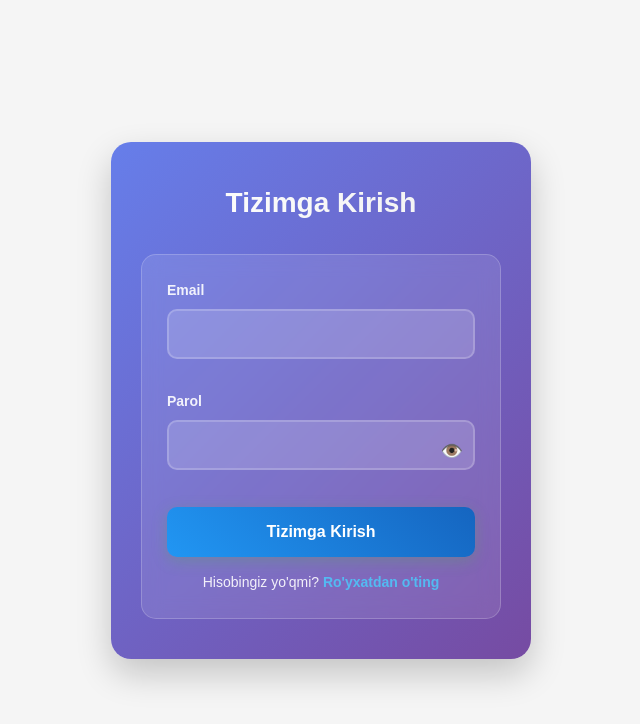
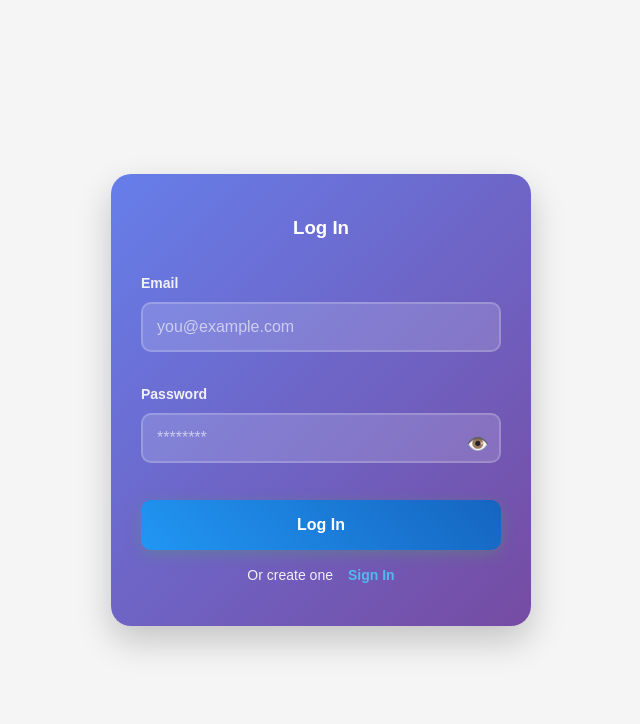
Before and after one commit to samuraix-09/u-commerce, a React (Vite) app: page /login in a window 1280 px wide. Shown: the top 724 px of the page, without its empty margins (319-959 px from the left). Built offline with nearby package versions, Linux system fonts and the light colour scheme.

Commit message:
Finally, sign in and log in is working perfectly!

```diff
--- a/package.json
+++ b/package.json
@@ -10,7 +10,8 @@
     "preview": "vite preview"
   },
   "dependencies": {
-    "json-server": "^1.0.0-beta.3",
+    "json-server": "^0.17.3",
+    "json-server-auth": "^2.1.0",
     "react": "^19.2.0",
     "react-dom": "^19.2.0",
     "react-icons": "^5.5.0",
--- a/src/backend/db.json
+++ b/src/backend/db.json
@@ -4,14 +4,21 @@
       "name": "Gaybullayev",
       "status": "admin",
       "password": "s1r0j1dd1n",
-      "login": "admin in panel"
+      "login": "admin in panel",
+      "id": "9578"
     },
     {
-      "id": 848516351512.2191,
+      "id": "848516351512.2191",
       "name": "sirojiddin",
       "email": "gaybullayevs176@gmail.com",
       "password": "s1r0j1dd1n",
       "status": "user"
+    },
+    {
+      "email": "axmedovaasira@gmail.com",
+      "password": "$2a$10$NV9eIUpWSs5RiNEAuS0vcehS6Hx9wW/7dmH7/FYzfHw0Y.vJbACly",
+      "name": "Test",
+      "id": "P2kRri_"
     }
   ],
   "product": []
--- a/src/pages/Login.css
+++ b/src/pages/Login.css
@@ -256,6 +256,7 @@
   .login-container {
     margin: 20px;
     padding: 30px 20px;
+    min-width: 400px;
   }
 
   .login-header h2 {
--- a/src/pages/Login.jsx
+++ b/src/pages/Login.jsx
@@ -2,86 +2,60 @@ import { useState } from "react";
 import { Link, useNavigate } from "react-router-dom";
 import "./Login.css";
 
-export default function Login({ setStatus }) {
+export default function Login() {
   const [email, setEmail] = useState("");
   const [password, setPassword] = useState("");
   const [showPassword, setShowPassword] = useState(false);
-  const [loading, setLoading] = useState(false);
   const [error, setError] = useState("");
-
   const navigate = useNavigate();
 
   async function handleSubmit(e) {
     e.preventDefault();
-    setError("");
-    setLoading(true);
-
-    if (!email || !password) {
-      setError("Iltimos, email va parolni kiriting");
-      setLoading(false);
-      return;
-    }
 
     try {
-      const res = await fetch(
-        `http://localhost:3000/users?email=${email}&password=${password}`
-      );
-      const users = await res.json();
-
-      if (users.length === 0) {
-        setError("Email yoki parol noto'g'ri. Ro'yxatdan o'ting!");
-        navigate("/signin");
-      } else {
-        const user = users[0];
-
-        localStorage.setItem("user", JSON.stringify(user));
-        localStorage.setItem("token", "dummy-token");
-
-        setStatus("entered");
-        navigate("/home");
-      }
-    } catch (err) {
-      setError(err.message || "Server xatosi");
-    } finally {
-      setLoading(false);
+      const res = await fetch("http://localhost:5000/login", {
+        method: "POST",
+        headers: { "Content-Type": "application/json" },
+        body: JSON.stringify({ email, password }),
+      });
+      if (!res.ok) {
+        setError("User is not found or server is not responding");
+        throw new Error("server not responding!")
+      };
+      const data = await res.json();
+      localStorage.setItem("loginConf", JSON.stringify(data));
+      navigate("/home");
+    } catch (error) {
+      alert(error.message);
     }
   }
 
   return (
     <div className="container login-container">
-      <div className="login-header">
-        <h2>Tizimga Kirish</h2>
-      </div>
-
-      <form onSubmit={handleSubmit} className="login-form">
-        {error && <div className="error-message">{error}</div>}
-
+      <h3 className="login-header">Log In</h3>
+      <form onSubmit={handleSubmit}>
         <div className="form-group">
-          <label>Email</label>
+          {error && <div className="error-message">{error}</div>}
+          <label style={{ color: "white" }}>Email</label>
           <input
+            name="email"
+            value={email}
+            onChange={(e) => setEmail(e.target.value)}
+            placeholder="you@example.com"
             type="email"
-            value={email}
-            onChange={(e) => {
-              setEmail(e.target.value);
-              setError("");
-            }}
             required
-            disabled={loading}
           />
         </div>
-
         <div className="form-group">
-          <label>Parol</label>
+          <label style={{ color: "white" }}>Password</label>
           <div className="password-wrapper">
             <input
+              name="password"
+              value={password}
+              onChange={(e) => setPassword(e.target.value)}
               type={showPassword ? "text" : "password"}
-              value={password}
-              onChange={(e) => {
-                setPassword(e.target.value);
-                setError("");
-              }}
+              placeholder="********"
               required
-              disabled={loading}
             />
             <button
               type="button"
@@ -92,16 +66,12 @@ export default function Login({ setStatus }) {
             </button>
           </div>
         </div>
-
-        <button type="submit" disabled={loading} className="submit-btn">
-          {loading ? "Kirilmoqda..." : "Tizimga Kirish"}
-        </button>
-
-        <div className="signup-link">
-          <span>Hisobingiz yo'qmi? </span>
-          <Link to="/signin">Ro'yxatdan o'ting</Link>
-        </div>
+        <button type="submit" className="submit-btn">Log In</button>
       </form>
+      <div className="signup-link">
+        <span style={{ marginRight: "15px" }}>Or create one</span>
+        <Link to="/signin">Sign In</Link>
+      </div>
     </div>
   );
 }
--- a/src/pages/Signin.jsx
+++ b/src/pages/Signin.jsx
@@ -3,8 +3,8 @@ import { Link, useNavigate } from "react-router-dom";
 import "./Signin.css";
 
 export default function Signin() {
-  const [name, setName] = useState(localStorage.getItem("name") || "");
-  const [email, setEmail] = useState(localStorage.getItem("email") || "");
+  const [name, setName] = useState("");
+  const [email, setEmail] = useState("");
   const [password, setPassword] = useState(localStorage.getItem("password") || "");
   const [showPassword, setShowPassword] = useState(false);
   const [loading, setLoading] = useState(false);
@@ -12,51 +12,36 @@ export default function Signin() {
 
   const navigate = useNavigate();
 
-  // Har bir input o‘zgarishini localStorage ga saqlaymiz
-  useEffect(() => {
-    localStorage.setItem("name", name);
-  }, [name]);
-
-  useEffect(() => {
-    localStorage.setItem("email", email);
-  }, [email]);
-
-  useEffect(() => {
-    localStorage.setItem("password", password);
-  }, [password]);
-
   async function handleSubmit(e) {
     e.preventDefault();
     setError("");
     setLoading(true);
 
     if (!name || !email || !password) {
-      setError("Iltimos, barcha maydonlarni to‘ldiring");
+      setError("Please fill out all the fields!");
       setLoading(false);
       return;
     }
 
     try {
-      const res = await fetch("http://localhost:3000/users", {
+      const res = await fetch("http://localhost:5000/register", {
         method: "POST",
         headers: { "Content-Type": "application/json" },
-        body: JSON.stringify({ name, email, password , status:"user" , id:Math.random()*1000000000000}),
+        body: JSON.stringify({ name: name, email: email, password: password }),
       });
 
       const data = await res.json();
 
       if (!res.ok) {
-        throw new Error(data.message || "Ro‘yxatdan o‘tish muvaffaqiyatsiz");
-      }
+        throw new Error(data.message || "Failed to sign in!");
+      };
 
-      // Foydalanuvchi muvaffaqiyatli ro‘yxatdan o‘tgandan so‘ng localStorage tozalash
-      localStorage.removeItem("name");
-      localStorage.removeItem("email");
-      localStorage.removeItem("password");
+      localStorage.setItem("loginConf", JSON.stringify(data));
+      console.log(data);
 
-      navigate("/login");
+      navigate("/home");
     } catch (err) {
-      setError(err.message || "Server xatosi");
+      setError(err.message || "Server is not responding!");
     } finally {
       setLoading(false);
     }
@@ -108,6 +93,7 @@ export default function Signin() {
                 setError("");
               }}
               disabled={loading}
+              minLength={8}
             />
             <button
               type="button"
```
Also changed, not shown: src/backend/server.js (added, +29 -0 lines), 1 other file (tests, documents, lock files or other folders).
